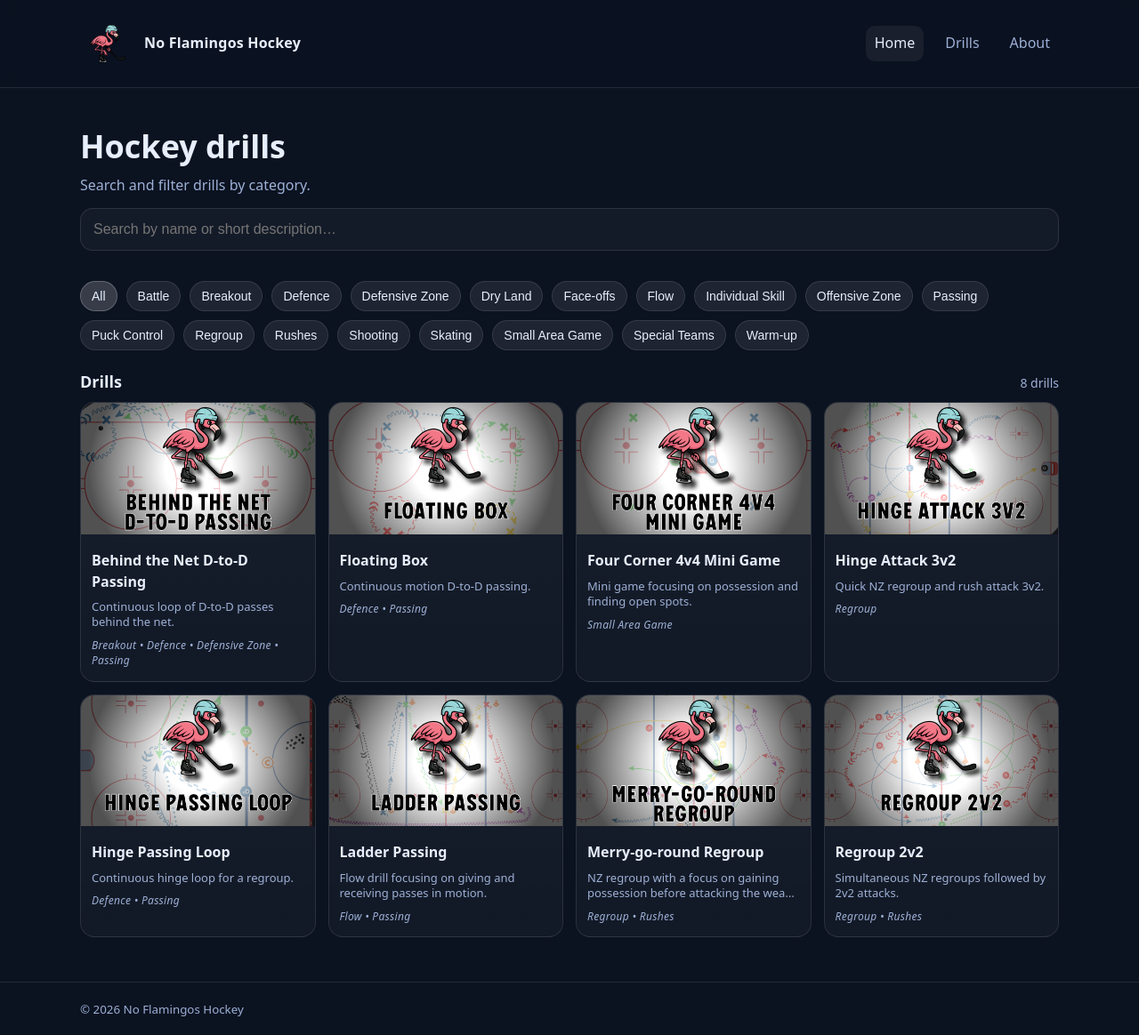
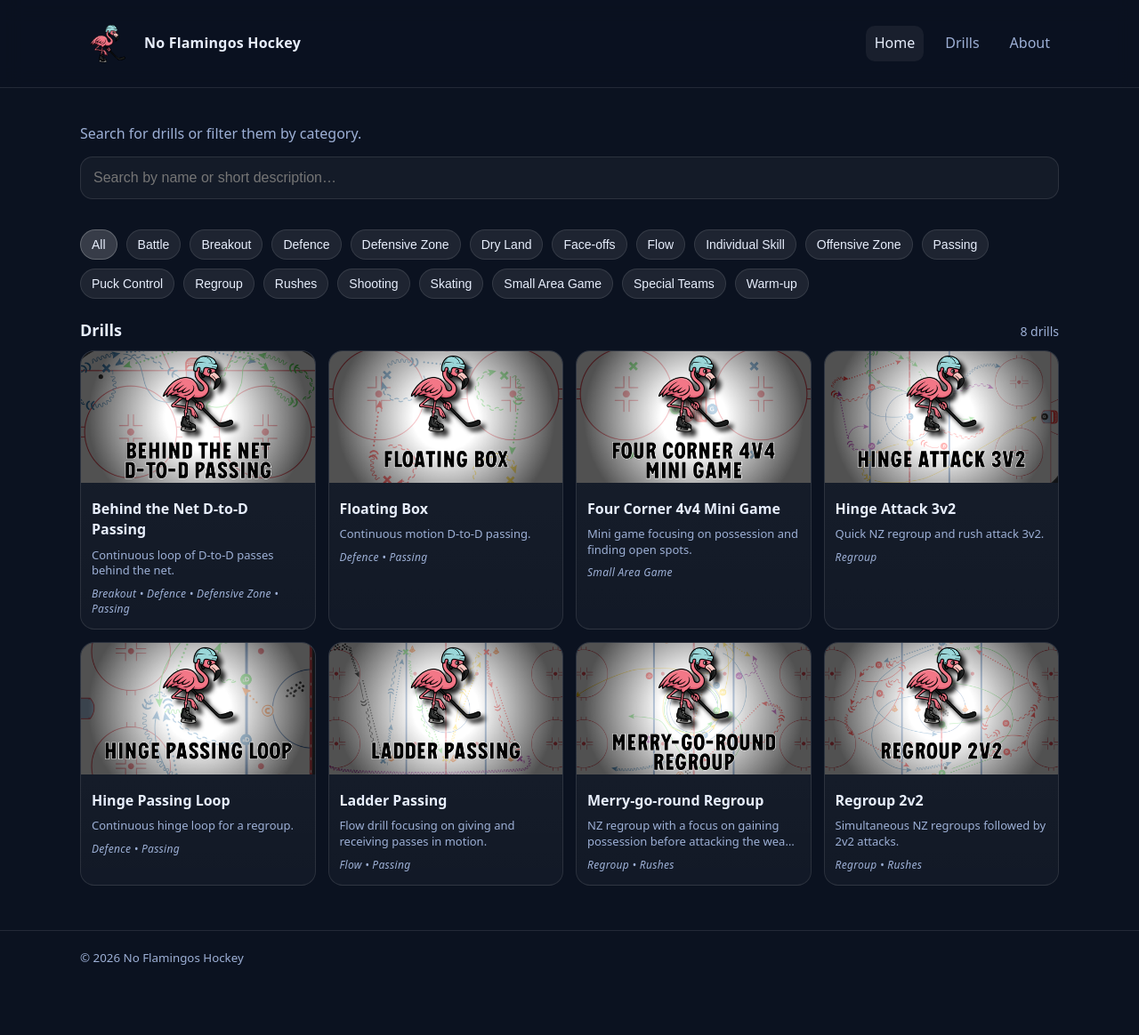
Before and after one commit to noflamingos/noflamingos.github.io, a Jekyll site: the page built from index.html, in a window 1280 px wide and 1164 px high. Shown: the whole window at 89% size. Built offline with Jekyll 4.4.1, drawn with Linux system fonts in a browser that asks for light colours.

Commit message:
Update index.html

```diff
--- a/index.html
+++ b/index.html
@@ -4,8 +4,8 @@ layout: default
 ---
 
 <section class="hero">
-  <h1 class="hero-title">Hockey drills</h1>
-  <p class="hero-subtitle">Search and filter drills by category.</p>
+  <!--<h1 class="hero-title">Hockey drills</h1>-->
+  <p class="hero-subtitle">Search for drills or filter them by category.</p>
 
   <div class="search">
     <label class="sr-only" for="searchInput">Search drills</label>
```
